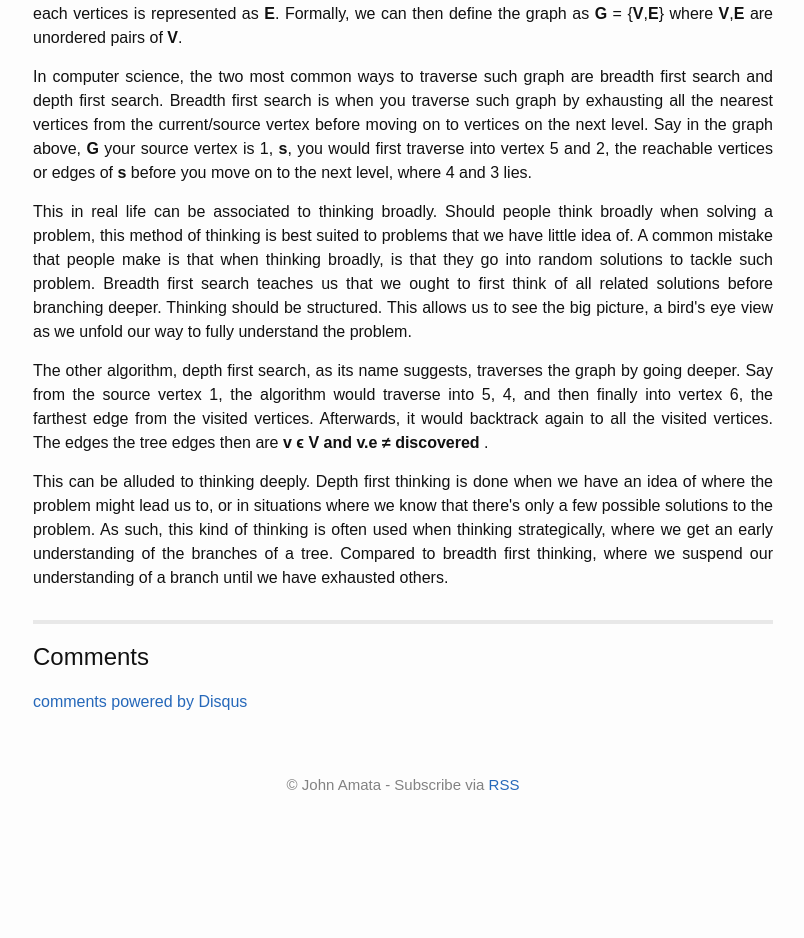
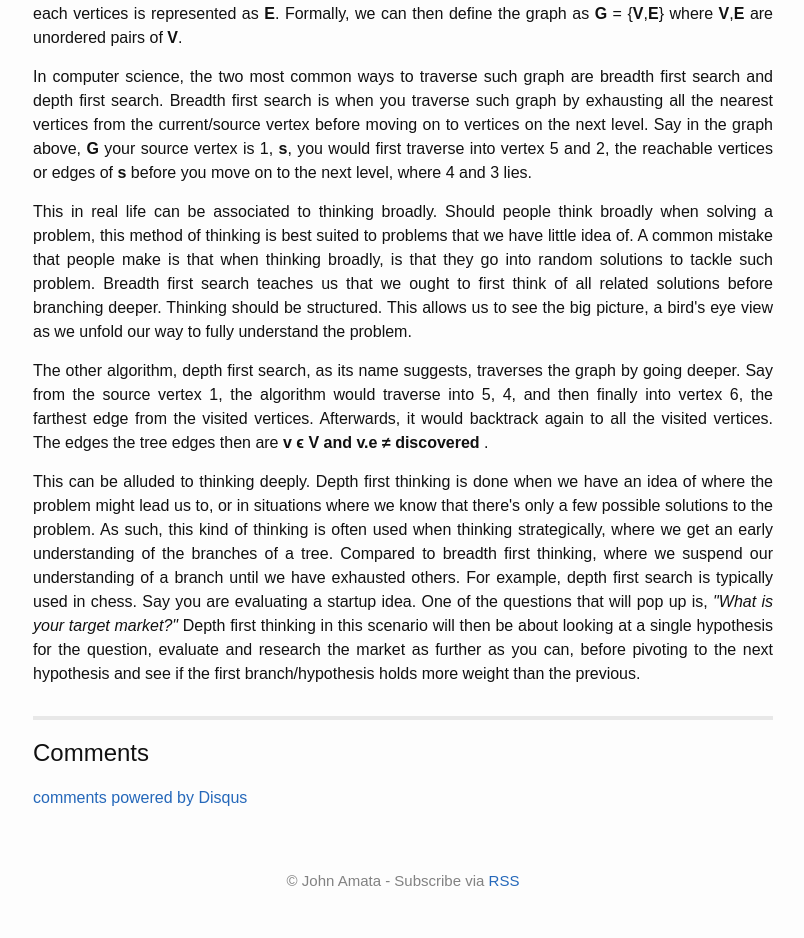
Before and after one commit to jpamata/jpamata.github.io, a Jekyll site: the page built from _posts/2017-10-30-mental-algorithms.md, in a window 1280 px wide. Shown: the part 618-1556 px from the top of the page, without its empty margins (237-1041 px from the left). Built offline with Jekyll 4.4.1, drawn with Linux system fonts in a browser that asks for light colours; comment, search, counter and statistics services are not loaded; before the commit the page ends 1460 px from its top, so only the background shows below that.

Commit message:
Update 2017-10-30-mental-algorithms.md

```diff
--- a/_posts/2017-10-30-mental-algorithms.md
+++ b/_posts/2017-10-30-mental-algorithms.md
@@ -29,7 +29,7 @@
 <p align="justify">The other algorithm, depth first search, as its name suggests, traverses the graph by going deeper. Say from the source vertex 1, the algorithm would traverse into 5, 4, and then finally into vertex 6, the farthest edge from the visited vertices. Afterwards, it would backtrack again to all the visited vertices. The edges the tree edges then are <strong>v ϵ V and v.e ≠ discovered </strong>.
 </p>
 
-<p align="justify">This can be alluded to thinking deeply. Depth first thinking is done when we have an idea of where the problem might lead us to, or in situations where we know that there's only a few possible solutions to the problem. As such, this kind of thinking is often used when thinking strategically, where we get an early understanding of the branches of a tree. Compared to breadth first thinking, where we suspend our understanding of a branch until we have exhausted others.
+<p align="justify">This can be alluded to thinking deeply. Depth first thinking is done when we have an idea of where the problem might lead us to, or in situations where we know that there's only a few possible solutions to the problem. As such, this kind of thinking is often used when thinking strategically, where we get an early understanding of the branches of a tree. Compared to breadth first thinking, where we suspend our understanding of a branch until we have exhausted others. For example, depth first search is typically used in chess. Say you are evaluating a startup idea. One of the questions that will pop up is, <i>"What is your target market?"</i> Depth first thinking in this scenario will then be about looking at a single hypothesis for the question, evaluate and research the market as further as you can, before pivoting to the next hypothesis and see if the first branch/hypothesis holds more weight than the previous.
 </p>
 
 <p align="justify">
```
